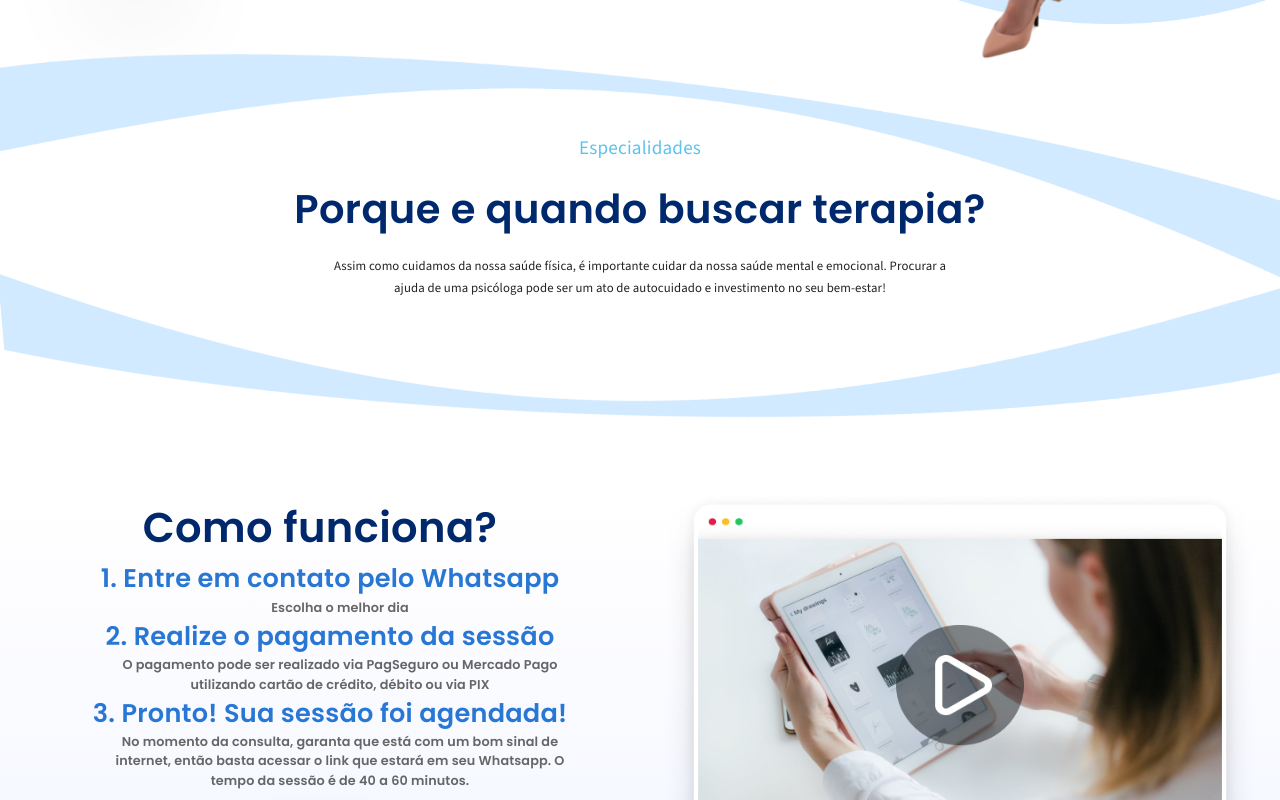
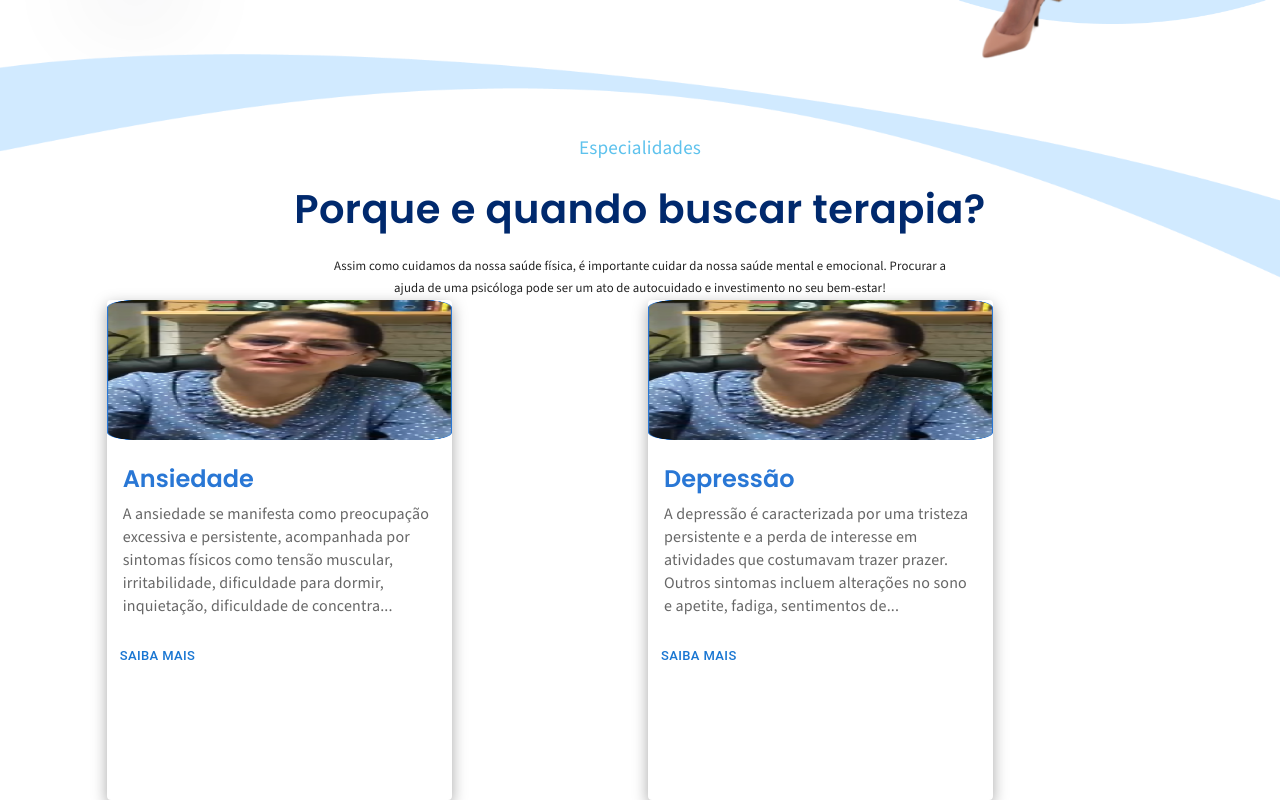
Before and after one commit to AlexandreNMota/greicy-lp, a React (Vite) app: page / in a window 1280 px wide. Shown: the part 756-1556 px from the top of the page. Built offline with nearby package versions, Linux system fonts and the light colour scheme.

Commit message:
esses cards de doença tão complicados

```diff
--- a/src/pages/refactor/why-therapy/index.tsx
+++ b/src/pages/refactor/why-therapy/index.tsx
@@ -1,7 +1,10 @@
 import {
   Box,
+  Button,
   Card,
+  CardActions,
   CardContent,
+  CardMedia,
   Grid,
   IconButton,
   Typography,
@@ -11,43 +14,40 @@ import "./index.css";
 import DoencaProvider from "../../../context/doenca-cards";
 import ChevronRightIcon from "@mui/icons-material/ChevronRight";
 import ChevronLeftIcon from "@mui/icons-material/ChevronLeft";
-import { useState } from "react";
+import { useEffect, useState } from "react";
 import { useSwipeable } from "react-swipeable";
 import { cards } from "../../../constantes/doencaCards";
 import { motion } from "framer-motion";
 import PlayArrowIcon from "@mui/icons-material/PlayArrow";
 import useAppContext from "../../../context/app/useAppContext";
 
+const cardVariants = {
+  enter: { opacity: 0, x: 100 },
+  center: { opacity: 1, x: 0 },
+  exit: { opacity: 0, x: -100 },
+};
+
 export const WhyTherapyRefactor = () => {
   const { isMobile } = useAppContext();
-  const [step, setStep] = useState(1);
+  const [step, setStep] = useState(0);
+  const [blockCards, setBlockCards] = useState(cards.slice(0, 4));
+  const [toggle, setToggle] = useState(true);
+  useEffect(() => {
+    const interval = setInterval(() => {
+      setStep((prevStep) => (prevStep + 1) % cards.length);
+    }, 5000);
 
-  const handlers = useSwipeable({
-    onSwipedLeft: () => {
-      if (step === 1) setStep(2);
-    },
-    onSwipedRight: () => {
-      if (step === 2) setStep(1);
-    },
-    preventDefaultTouchmoveEvent: true,
-    trackMouse: true,
-  });
+    return () => clearInterval(interval);
+  }, []);
 
-  const renderCards = () => {
-    const limitedCards = step === 1 ? cards.slice(0, 4) : cards.slice(4);
-    return limitedCards.map((card, id) => (
-      <Grid item xs={6} key={id} sx={{ zIndex: 2 }}>
-        <DoencaProvider>
-          <DoencaCard
-            title={card.title}
-            content={card.content}
-            video={card.video}
-            thumb={card.thumb}
-          />
-        </DoencaProvider>
-      </Grid>
-    ));
-  };
+  useEffect(() => {
+    const interval = setInterval(() => {
+      setBlockCards(toggle ? cards.slice(0, 4) : cards.slice(4, 8));
+      setToggle((prevToggle) => !prevToggle);
+    }, 5000);
+
+    return () => clearInterval(interval);
+  }, [toggle]);
 
   return (
     <Section id="especialidades-section">
@@ -94,47 +94,129 @@ export const WhyTherapyRefactor = () => {
             </Grid>
           </Grid>
         </div>
-        {/* <div className="card-container" {...handlers}>
-          <Grid container spacing={2}>
-            <Grid item xs={0.5} sx={{ display: "flex", alignItems: "center" }}>
-              {step === 2 && (
-                <IconButton onClick={() => setStep(step - 1)}>
-                  <ChevronLeftIcon sx={{ color: "#00296d" }} />
-                </IconButton>
-              )}
-            </Grid>
-            <Grid item xs={11} sx={{ marginTop: "20px" }}>
-              <Grid container spacing={2}>
-                {renderCards()}
-              </Grid>
-            </Grid>
-            <Grid item xs={0.5} sx={{ display: "flex", alignItems: "center" }}>
-              {step === 1 && (
-                <IconButton onClick={() => setStep(step + 1)}>
-                  <ChevronRightIcon sx={{ color: "#00296d" }} />
-                </IconButton>
-              )}
-            </Grid>
-          </Grid>
-        </div> */}
+
         {isMobile && (
           <div className="card-container">
             <Grid container spacing={2}>
               <Grid item xs={12}>
-                <div className="image-container">
-                  <img src={cards[0].thumb} />
-                  <IconButton
-                    className="play-button"
-                    onClick={() => {}}
+                <motion.div
+                  key={step}
+                  initial="enter"
+                  animate="center"
+                  exit="exit"
+                  variants={cardVariants}
+                  transition={{ duration: 1 }}
+                >
+                  <Card
                     sx={{
-                      backgroundColor: "rgba(0, 0, 0, 0.5)",
-                      color: "#fff",
+                      width: 345,
+                      minHeight: 500,
+                      height: 500,
+                      maxHeight: 500,
+                      // border: "1px solid #000",
+
+                      "&.MuiPaper-root": {
+                        boxShadow:
+                          " rgba(0, 0, 0, 0.35) 0px 5px 15px !important",
+                      },
                     }}
                   >
-                    <PlayArrowIcon fontSize="large" />
-                  </IconButton>
-                </div>
+                    <img src={cards[step].thumb} width={345} height={140} />
+                    <CardContent>
+                      <Typography
+                        gutterBottom
+                        variant="h5"
+                        component="div"
+                        className="poppins"
+                        sx={{ color: "#2977d5" }}
+                      >
+                        {cards[step].title}
+                      </Typography>
+                      <Typography
+                        variant="body2"
+                        color="text.secondary"
+                        className="source-sans-3"
+                        sx={{
+                          fontSize: {
+                            xs: "1rem !important",
+                          },
+                        }}
+                      >
+                        {cards[step].content.length > 300
+                          ? cards[step].content.slice(0, 300) + "..."
+                          : cards[step].content}
+                      </Typography>
+                    </CardContent>
+                    <CardActions>
+                      <Button size="small" sx={{ zIndex: 999 }}>
+                        Saiba Mais
+                      </Button>
+                    </CardActions>
+                  </Card>
+                </motion.div>
               </Grid>
+            </Grid>
+          </div>
+        )}
+        {!isMobile && (
+          <div className="card-container">
+            <Grid container>
+              <Grid item xs={1}></Grid>
+              <Grid item xs={10}>
+                <Grid container spacing={2}>
+                  {blockCards.map((card, index) => (
+                    <Grid item xs={12} sm={6} md={6} lg={6} xl={3} key={index}>
+                      <Card
+                        sx={{
+                          width: 345,
+                          minHeight: 500,
+                          height: 500,
+                          maxHeight: 500,
+                          // border: "1px solid #000",
+
+                          "&.MuiPaper-root": {
+                            boxShadow:
+                              " rgba(0, 0, 0, 0.35) 0px 5px 15px !important",
+                          },
+                        }}
+                      >
+                        <img src={card.thumb} width={345} height={140} />
+                        <CardContent>
+                          <Typography
+                            gutterBottom
+                            variant="h5"
+                            component="div"
+                            className="poppins"
+                            sx={{ color: "#2977d5" }}
+                          >
+                            {card.title}
+                          </Typography>
+                          <Typography
+                            variant="body2"
+                            color="text.secondary"
+                            className="source-sans-3"
+                            sx={{
+                              fontSize: {
+                                xs: "1rem !important",
+                              },
+                            }}
+                          >
+                            {card.content.length > 200
+                              ? card.content.slice(0, 200) + "..."
+                              : card.content}
+                          </Typography>
+                        </CardContent>
+                        <CardActions>
+                          <Button size="small" sx={{ zIndex: 999 }}>
+                            Saiba Mais
+                          </Button>
+                        </CardActions>
+                      </Card>
+                    </Grid>
+                  ))}
+                </Grid>
+              </Grid>
+              <Grid item xs={1}></Grid>
             </Grid>
           </div>
         )}
```
